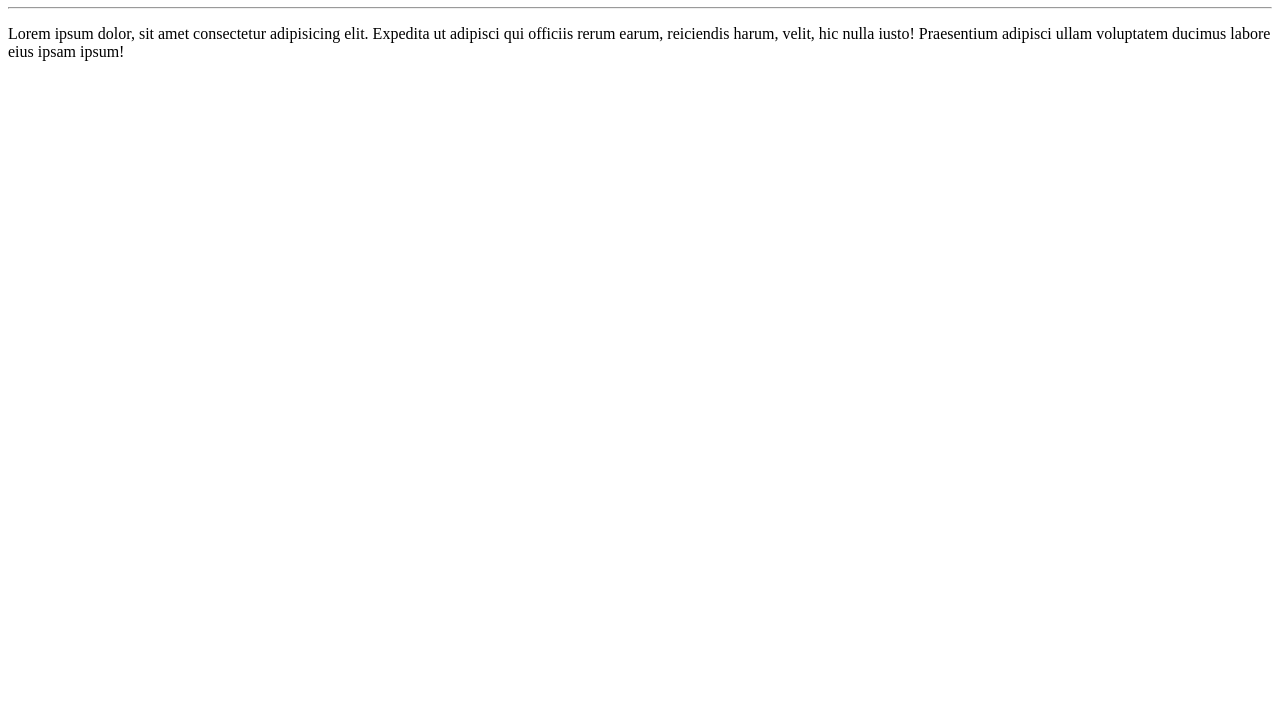
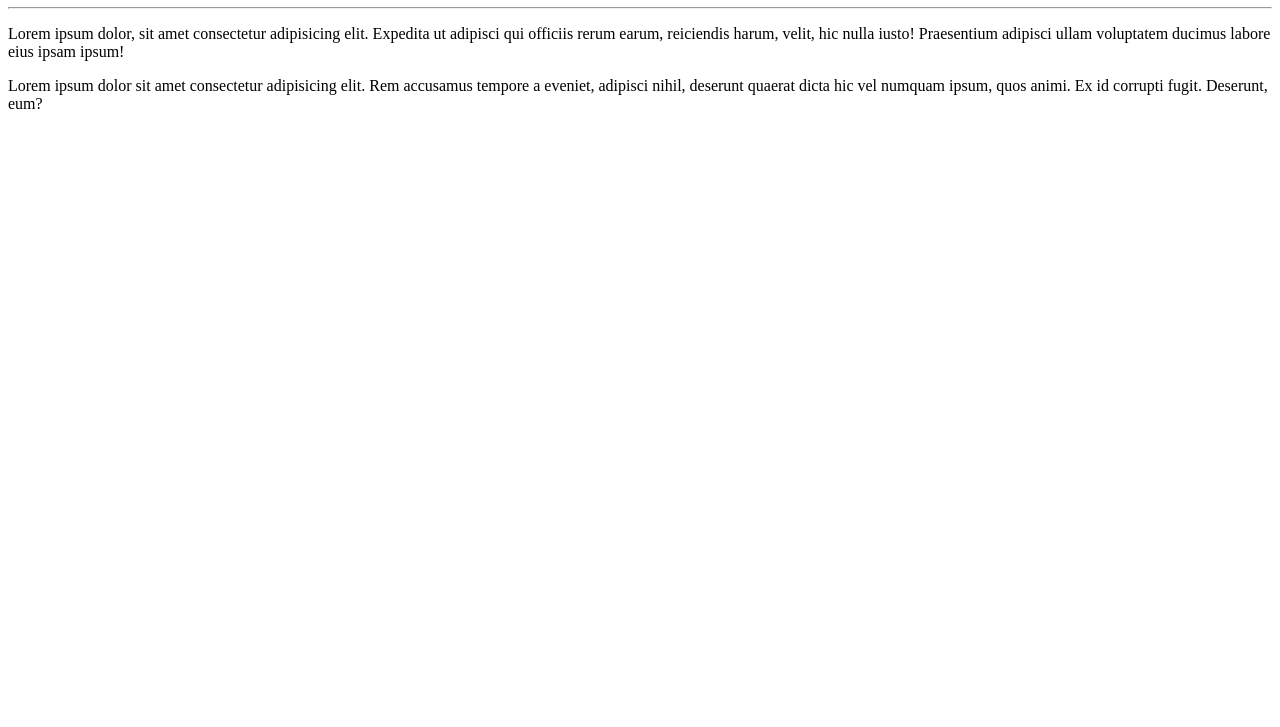
Before and after one commit to dayalvesdev/Meu-Projeto, a plain HTML site: page site exemplo/index.html in a window 1280 px wide. Shown: the part 73-800 px from the top of the page. Drawn offline with Linux system fonts and the light colour scheme.

Commit message:
adcionei um paragrafo

```diff
--- a/site exemplo/index.html
+++ b/site exemplo/index.html
@@ -10,5 +10,6 @@
     <hr>
     <p>Lorem ipsum dolor, sit amet consectetur adipisicing elit. Expedita ut adipisci qui officiis rerum earum, reiciendis harum, velit, hic nulla iusto! Praesentium adipisci ullam voluptatem ducimus labore eius ipsam ipsum!
     </p>
+    <p>Lorem ipsum dolor sit amet consectetur adipisicing elit. Rem accusamus tempore a eveniet, adipisci nihil, deserunt quaerat dicta hic vel numquam ipsum, quos animi. Ex id corrupti fugit. Deserunt, eum?</p>
 </body>
 </html>
```
